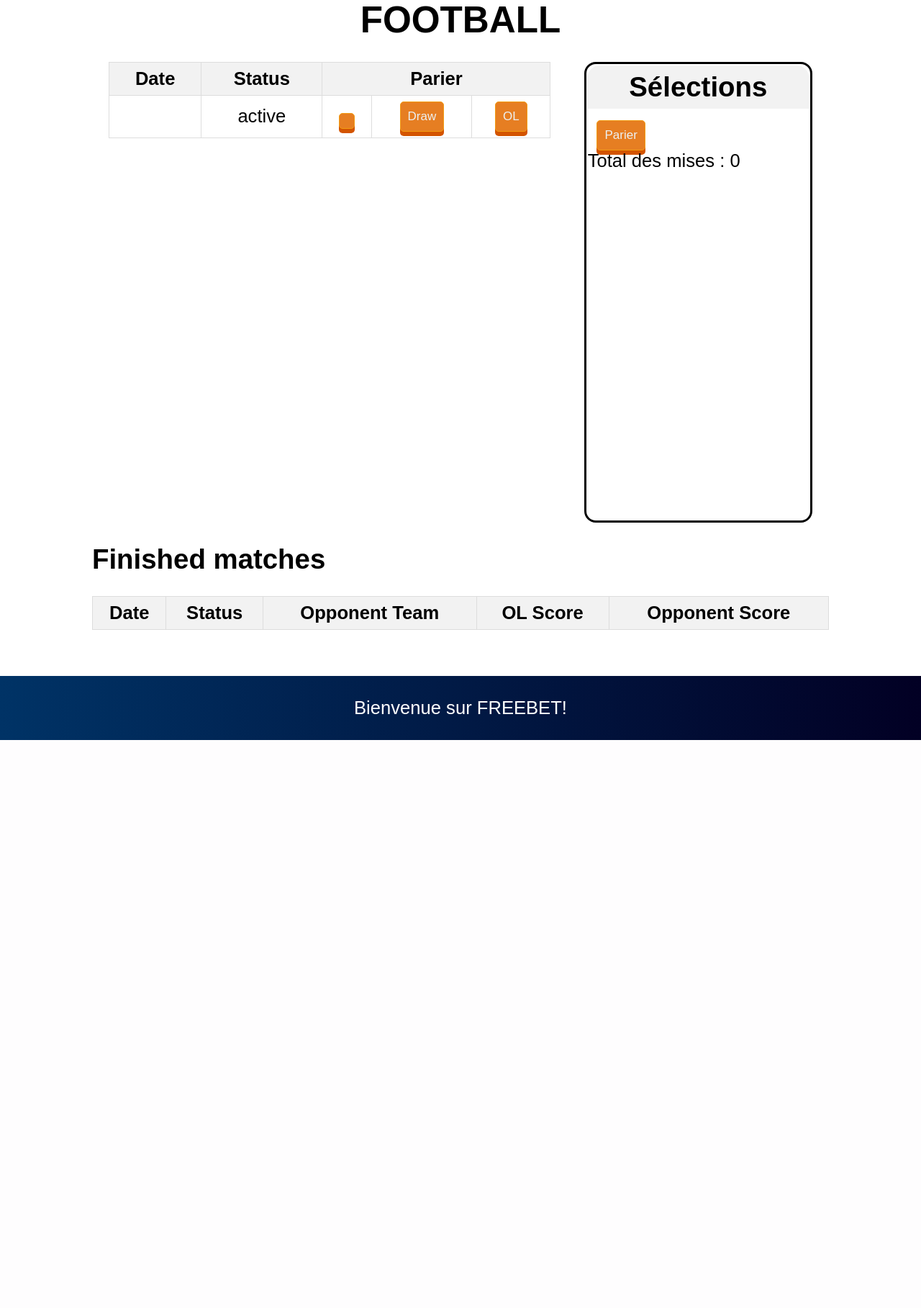
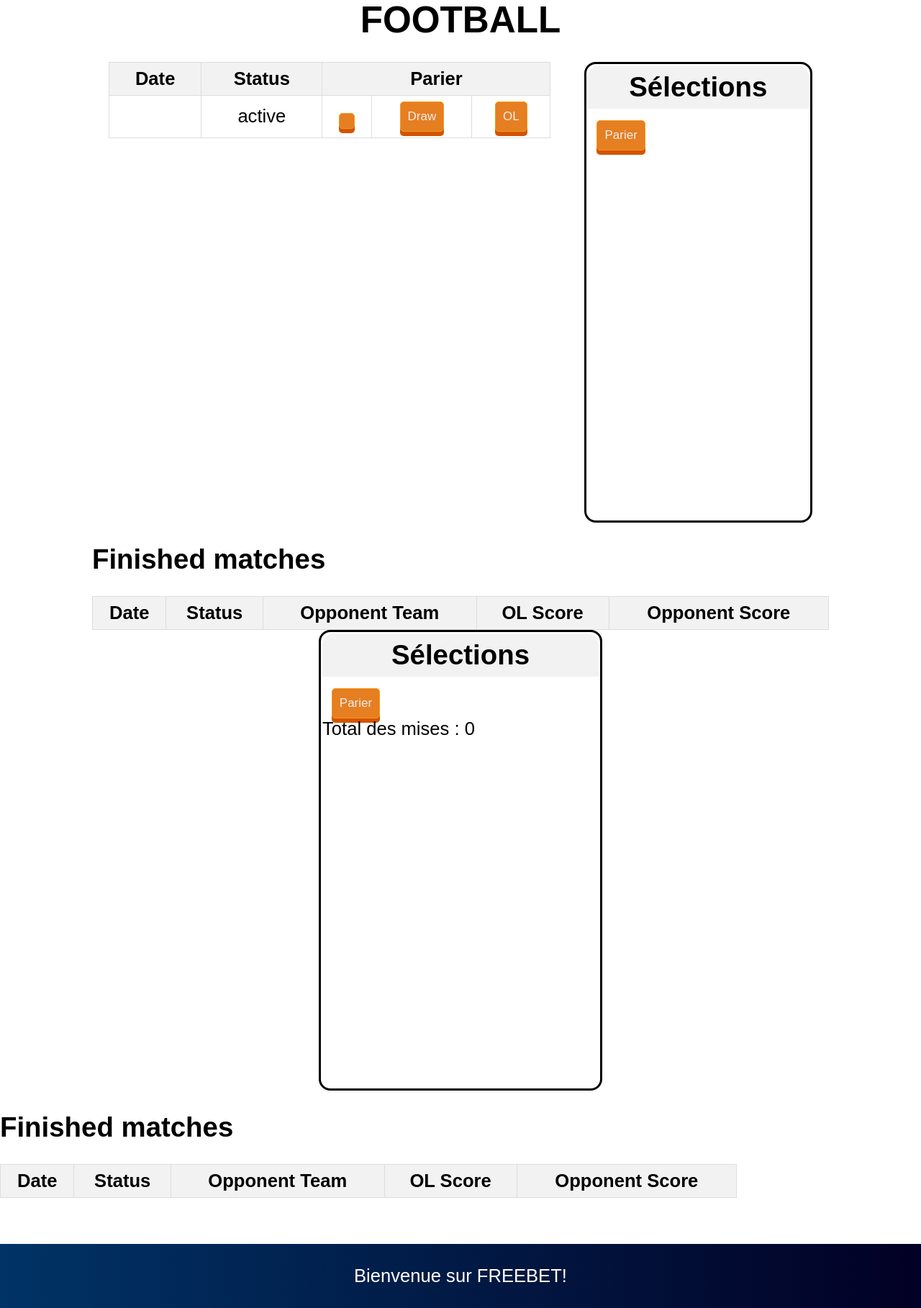
Before and after one commit to ThomasFzr/FreeBet, a PHP site: page /football in a window 1280 px wide. Shown: the part 146-1963 px from the top of the page at 72% size. Before the commit the page ends 1174 px from the top, so only its background shows below. Run offline with PHP 8.4, Linux system fonts and the light colour scheme; tables that the repository leaves empty or names only in its code hold one stand-in row (values such as "Sample post"); lists and menus that the app fills with data are empty.

Commit message:
add name of opponent team in bdd

```diff
--- a/src/App/views/footballView.twig
+++ b/src/App/views/footballView.twig
@@ -20,17 +20,52 @@
 								<td>{{footballMatch.date}}</td>
 								<td>{{footballMatch.status}}</td>
 								<td>
-							<button class="button" data-match="{{footballMatch.match_id}}"
-								onclick="addBet(this, '{{footballMatch.match_id}}', '{{footballMatch.opponent_team_name}}', '{{footballMatch.opponent_team_id}}', '{{footballMatch.opponent_team_name}}')">{{footballMatch.opponent_team_name}}</button>
+									<button class="button" data-match="{{footballMatch.match_id}}" onclick="addBet(this, '{{footballMatch.match_id}}', '{{footballMatch.opponent_team_name}}', '{{footballMatch.opponent_team_id}}', '{{footballMatch.opponent_team_name}}')">{{footballMatch.opponent_team_name}}</button>
 								</td>
 								<td>
-							<button class="button" data-match="{{footballMatch.match_id}}"
-								onclick="addBet(this, '{{footballMatch.match_id}}', '{{footballMatch.opponent_team_name}}', 'Draw', 'Draw')">Draw</button>
+									<button class="button" data-match="{{footballMatch.match_id}}" onclick="addBet(this, '{{footballMatch.match_id}}', '{{footballMatch.opponent_team_name}}', 'Draw', 'Draw')">Draw</button>
 								</td>
 								<td>
-							<button class="button" data-match="{{footballMatch.match_id}}"
-								onclick="addBet(this, '{{footballMatch.match_id}}', '{{footballMatch.opponent_team_name}}', '523', 'OL')">OL</button>
+									<button class="button" data-match="{{footballMatch.match_id}}" onclick="addBet(this, '{{footballMatch.match_id}}', '{{footballMatch.opponent_team_name}}', '523', 'OL')">OL</button>
 								</td>
+							</tr>
+						{% endfor %}
+					</tbody>
+				</table>
+			</div>
+			<div class="bets-container">
+				<div class="bet-title">
+					<h2>Sélections</h2>
+				</div>
+				<div class="bet-line-container">
+					<form action="/processAddBet" method="post">
+						<div id="bets-tbody"></div>
+
+
+						<button class="button" onclick="submitBets()">Parier</button>
+					</form>
+				</div>
+			</div>
+		</div><br><div class="finished-matches">
+			<h2>Finished matches</h2><br>
+			<table>
+				<thead>
+					<tr>
+						<th>Date</th>
+						<th>Status</th>
+						<th>Opponent Team</th>
+						<th>OL Score</th>
+						<th>Opponent Score</th>
+					</tr>
+				</thead>
+				<tbody>
+					{% for footballMatch in finishedFootballMatches %}
+						<tr>
+							<td>{{footballMatch.date}}</td>
+							<td>{{footballMatch.status}}</td>
+							<td>{{footballMatch.opponent_team_name}}</td>
+							<td>{{footballMatch.OL_score}}</td>
+							<td>{{footballMatch.opponent_score}}</td>
 						</tr>
 					{% endfor %}
 				</tbody>
```
Lines whose indentation alone changed are shown as unchanged.
